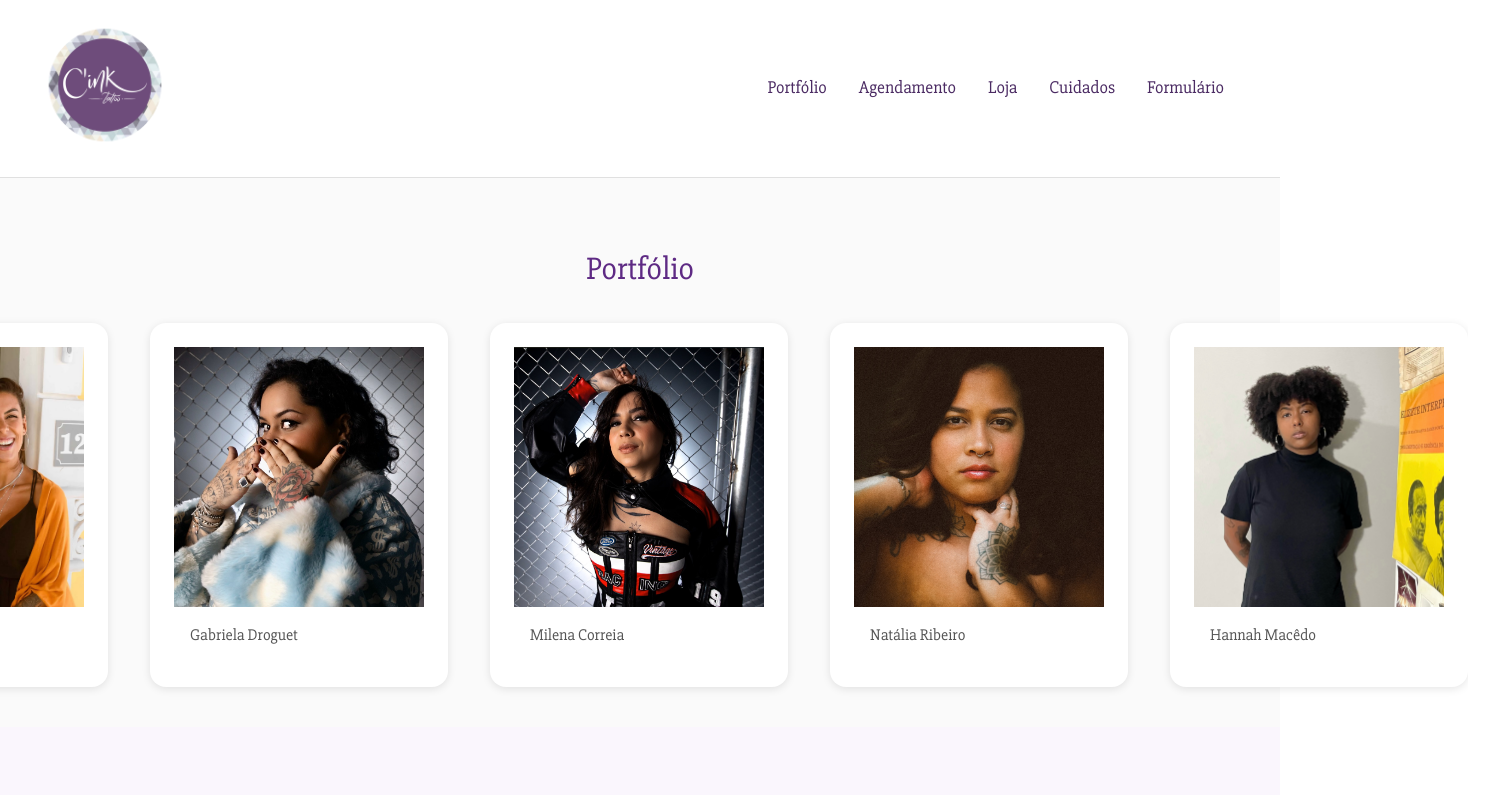
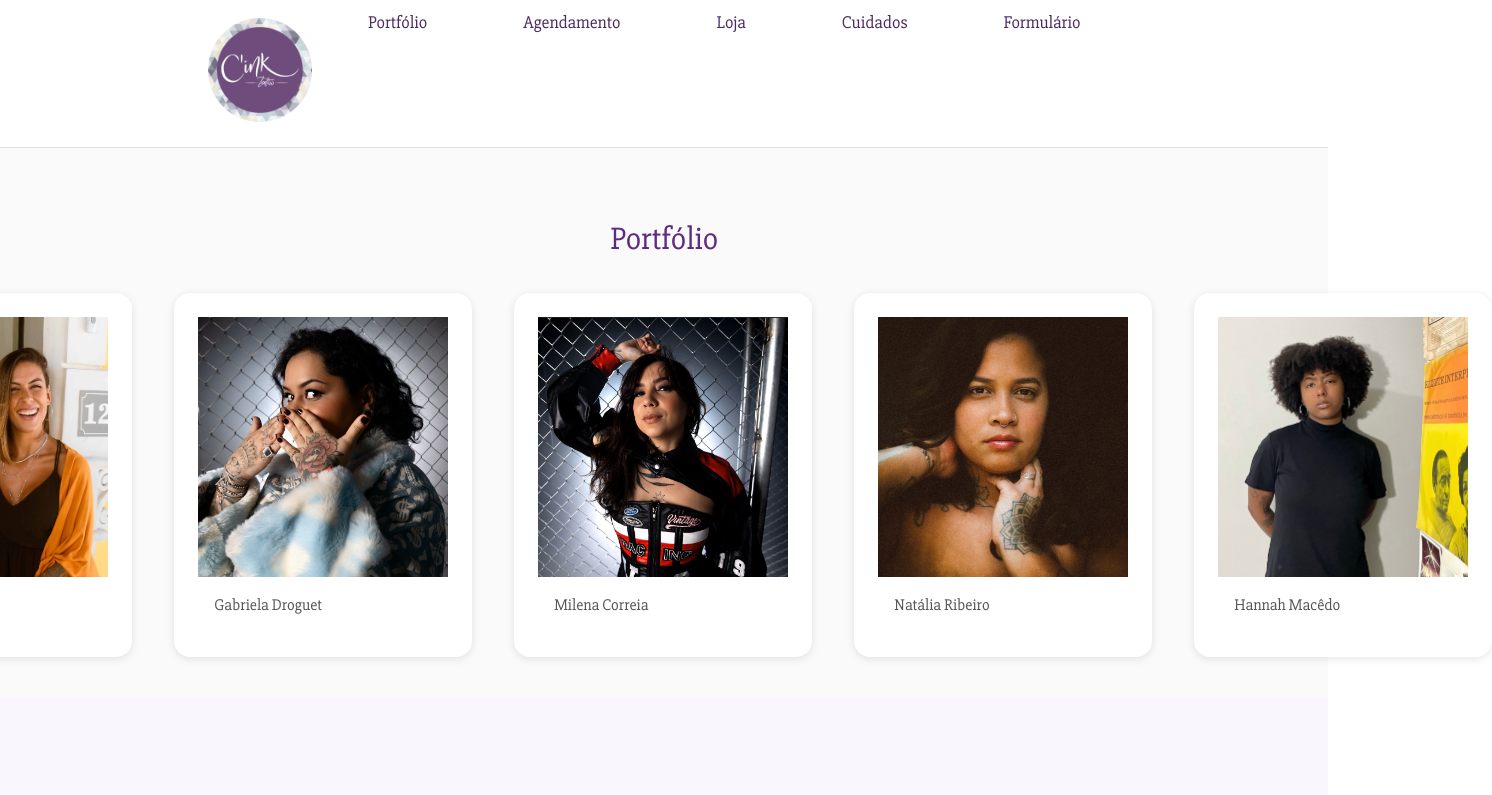
Before and after one commit to nataliaribs/CinkTattoo, a React (Create React App) app: page / in a window 1280 px wide. Shown: the top 795 px of the page, 1492 px wide, since content can reach past the window. Built offline with nearby package versions, Linux system fonts and the light colour scheme.

Commit message:
Atualizar estilo Header e layout

```diff
--- a/src/App.css
+++ b/src/App.css
@@ -4,7 +4,7 @@
   --cinza-texto: #5a5a5a;
 }
 
-body {
+html, body {
   margin: 0;
   padding: 0;
   background-color: var(--bege-suave);
--- a/src/Portfolio.css
+++ b/src/Portfolio.css
@@ -1,22 +1,32 @@
-/* Estilo geral do portfólio */
-.portfolio {
-    padding: 4rem 2rem;
-    background-color: #f7f7f7; /* cor de fundo suave */
+html, body {
+  margin: 0;
+  padding: 0;
+  width: 100%;
+  height: 100%;
+  background-color: #6a0dcd; /* Fundo roxo */
+  box-sizing: border-box;
+  overflow-x: hidden; /* Evita rolagem horizontal */
 }
 
-  .portfolio h2 {
-    text-align: center;
-    font-size: 2rem;
-    color: #6a0dcd; /* roxo suave */
-    margin-bottom: 2rem;
+.portfolio {
+  min-height: 100vh; /* Garante que o container ocupe pelo menos a altura da tela */
+  max-width: 1200px; /* Define um limite máximo para telas grandes */
+  width: 100%; /* Garante que ocupe toda a largura disponível */
+  margin: 0 auto; /* Centraliza o conteúdo */
+  padding: 4rem 2rem;
+  background-color: transparent; /* Torna o fundo do container transparente */
+  box-sizing: border-box;
 }
 
-  /* Grid para exibir as tatuadoras */
 .tatuadoras-grid {
   display: grid;
-    grid-template-columns: repeat(auto-fill, minmax(250px, 1fr));
-    gap: 2rem;
+  grid-template-columns: repeat(auto-fit, minmax(250px, 1fr)); /* Ajusta o número de colunas automaticamente */
+  gap: 1.5rem; /* Espaçamento entre os itens */
+  padding: 2rem;
   justify-items: center;
+  width: 100%;
+  box-sizing: border-box;
+  margin: 0 auto; /* Centraliza o grid */
 }
 
 .card {
@@ -25,7 +35,9 @@
   overflow: hidden;
   box-shadow: 0 4px 8px rgba(0, 0, 0, 0.1);
   width: 100%;
+  max-width: 300px;
   text-align: center;
+  box-sizing: border-box;
   transition: transform 0.3s ease-in-out;
 }
 
@@ -33,11 +45,10 @@
   transform: scale(1.05);
 }
 
-  /* Contêiner para as imagens */
 .image-container {
   position: relative;
   width: 100%;
-    height: 300px; /* Ajuste conforme necessário */
+  height: 300px;
 }
 
 .foto-perfil {
@@ -45,7 +56,7 @@
   height: 100%;
   object-fit: cover;
   transition: opacity 0.3s ease-in-out;
-    border-bottom: 4px solid #6a0dcd; /* linha de separação entre as imagens */
+  border-bottom: 4px solid #6a0dcd;
 }
 
 .foto-tatuagem {
@@ -53,5 +64,25 @@
   height: 100%;
   object-fit: cover;
   position: absolute;
-    top:1;
+  top: 0;
+  left: 0;
+  opacity: 0;
+  transition: opacity 0.3s ease-in-out;
 }
+
+.image-container:hover .foto-tatuagem {
+  opacity: 1;
+}
+
+@media (max-width: 600px) {
+  .tatuadoras-grid {
+    grid-template-columns: 1fr; /* Cada item ocupa uma linha */
+    padding: 1rem;
+    gap: 1rem;
+  }
+
+  .card {
+    max-width: 100%; /* Garante que os cards ocupem toda a largura disponível */
+    margin: 0 auto; /* Centraliza os cards */
+  }
+}
--- a/src/components/Header.css
+++ b/src/components/Header.css
@@ -1,24 +1,26 @@
 .header {
-  display: flex;
+ display: flex;
+box-sizing: border-box;
   justify-content: space-between;
-  align-items: center;
-  padding: 20px 40px;
+  align-items: right;
+  padding: 10px 200px;
   border-bottom: 1px solid #e0e0e0;
-  background-color: white;
+  background-color: rgb(255, 255, 255);
   position: sticky;
   top: 0;
   z-index: 1000;
 }
 
 .logo img {
-  height: 130px;
+  height: 120px;
   width: auto;
 }
 
 
 .nav a {
-  margin: 0 1rem;
+  margin: 0 3rem;
   font-size: 1.1rem;
+  text-align: left;
   font-family: 'Slabo 27px', serif;
   color: #4b2b63;
   text-decoration: none;
@@ -33,4 +35,5 @@
   height: auto;
   border-radius: 12px;
   object-fit: cover;
+  box-sizing: border-box;
 }
```
Lines whose indentation alone changed are shown as unchanged.
